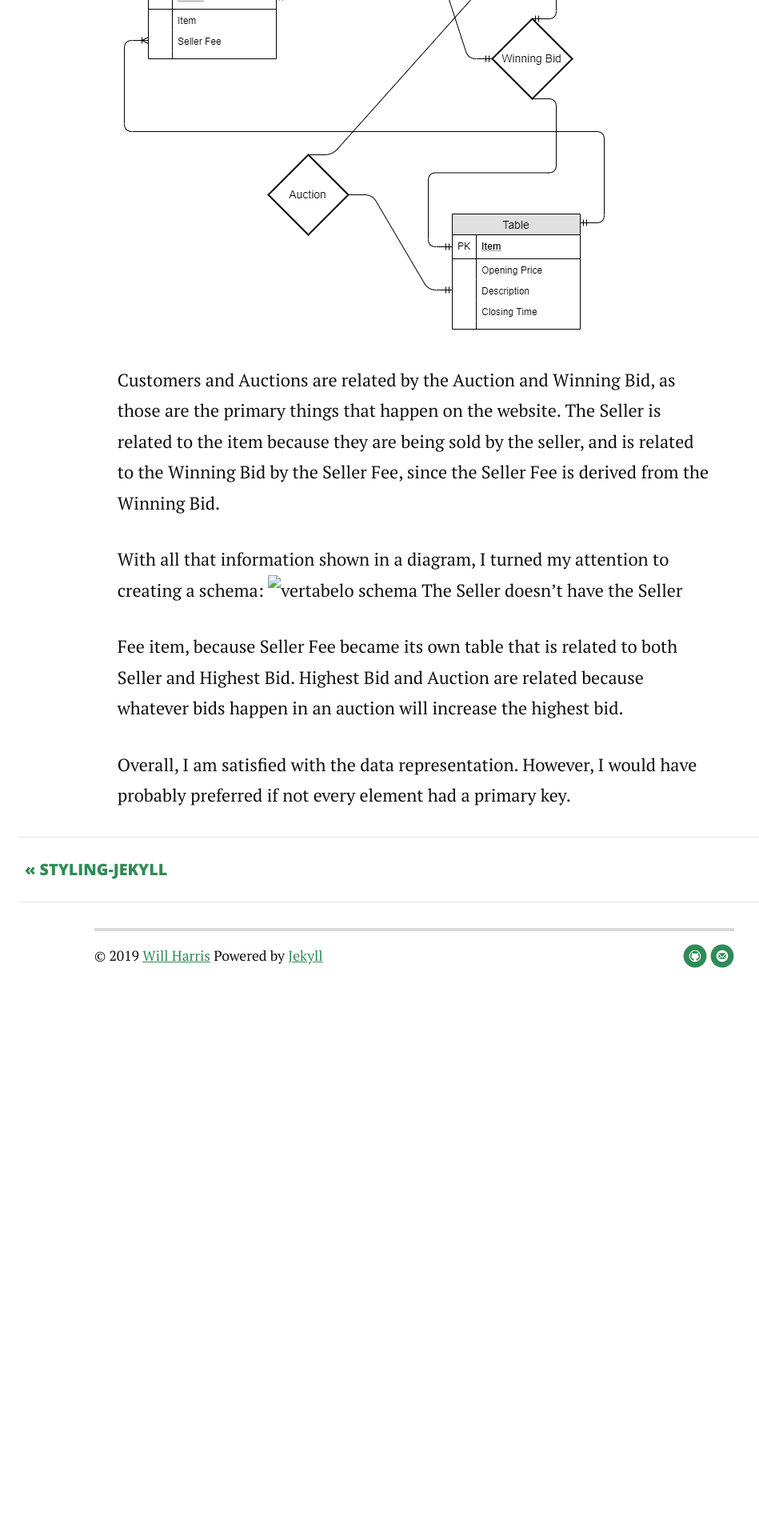
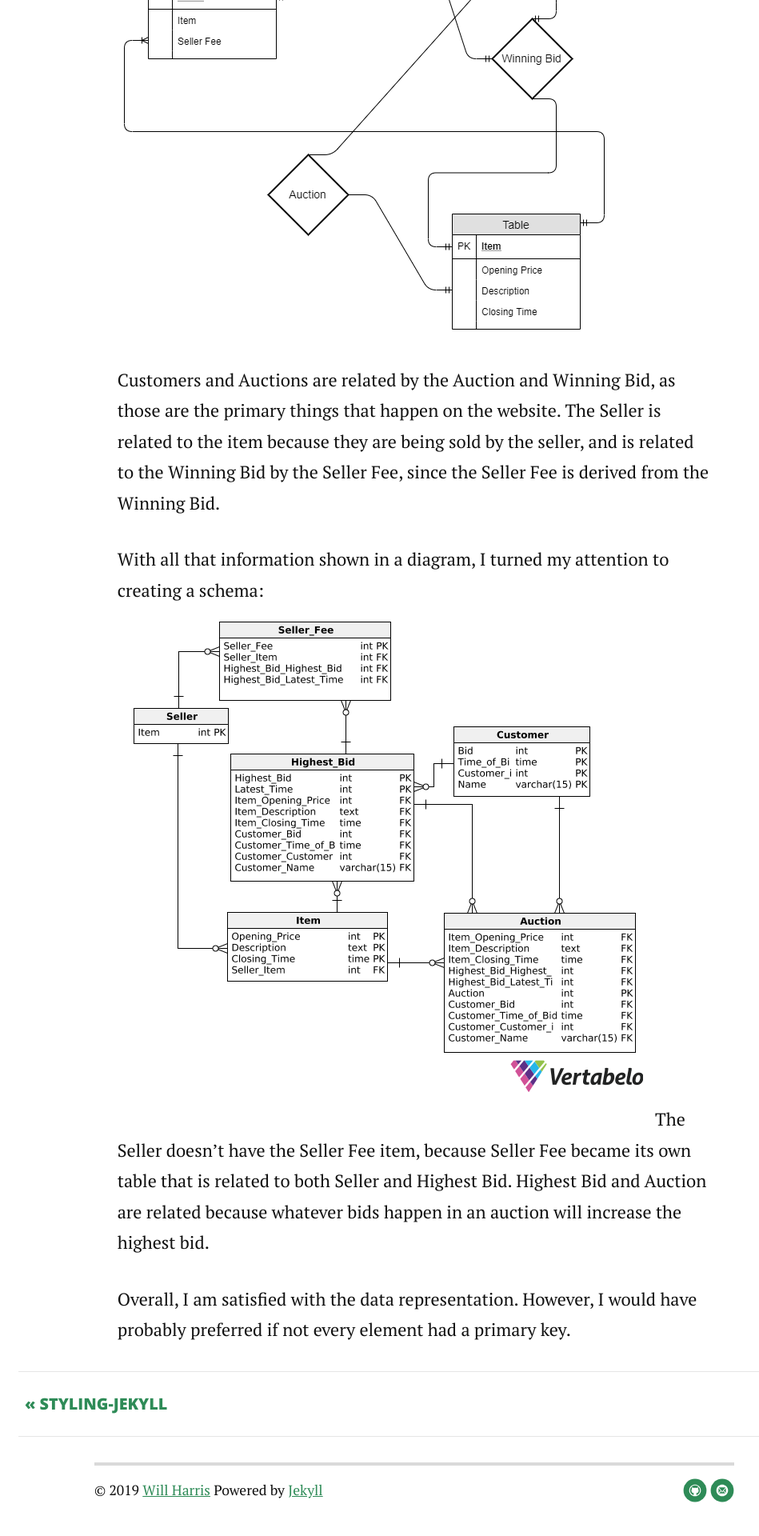
Before and after one commit to Sirrah025/csci340blog, a Jekyll site: the page built from _posts/2019-10-01-Lab-5.markdown, in a window 1280 px wide. Shown: the part 1189-3109 px from the top of the page at 80% size, without its empty margins (122-1071 px from the left). Built offline with Jekyll 4.4.1, drawn with Linux system fonts in a browser that asks for light colours; nearby versions of some CDN libraries; before the commit the page ends 2441 px from its top, so only the background shows below that.

Commit message:
Fixing Lab 5 post

```diff
--- a/_posts/2019-10-01-Lab-5.markdown
+++ b/_posts/2019-10-01-Lab-5.markdown
@@ -13,7 +13,7 @@ With this information, I drew an entity relationship diagram as you can see here
 Customers and Auctions are related by the Auction and Winning Bid, as those are the primary things that happen on the website. The Seller is related to the item because they are being sold by the seller, and is related to the Winning Bid by the Seller Fee, since the Seller Fee is derived from the Winning Bid.
 
 With all that information shown in a diagram, I turned my attention to creating a schema:
-![vertabelo schema](Lab5.png)
+![vertabelo schema]({{site.baseurl}}/assets/img/Lab5.png)
 The Seller doesn't have the Seller Fee item, because Seller Fee became its own table that is related to both Seller and Highest Bid. Highest Bid and Auction are related because whatever bids happen in an auction will increase the highest bid.
 
 Overall, I am satisfied with the data representation. However, I would have probably preferred if not every element had a primary key.
```
